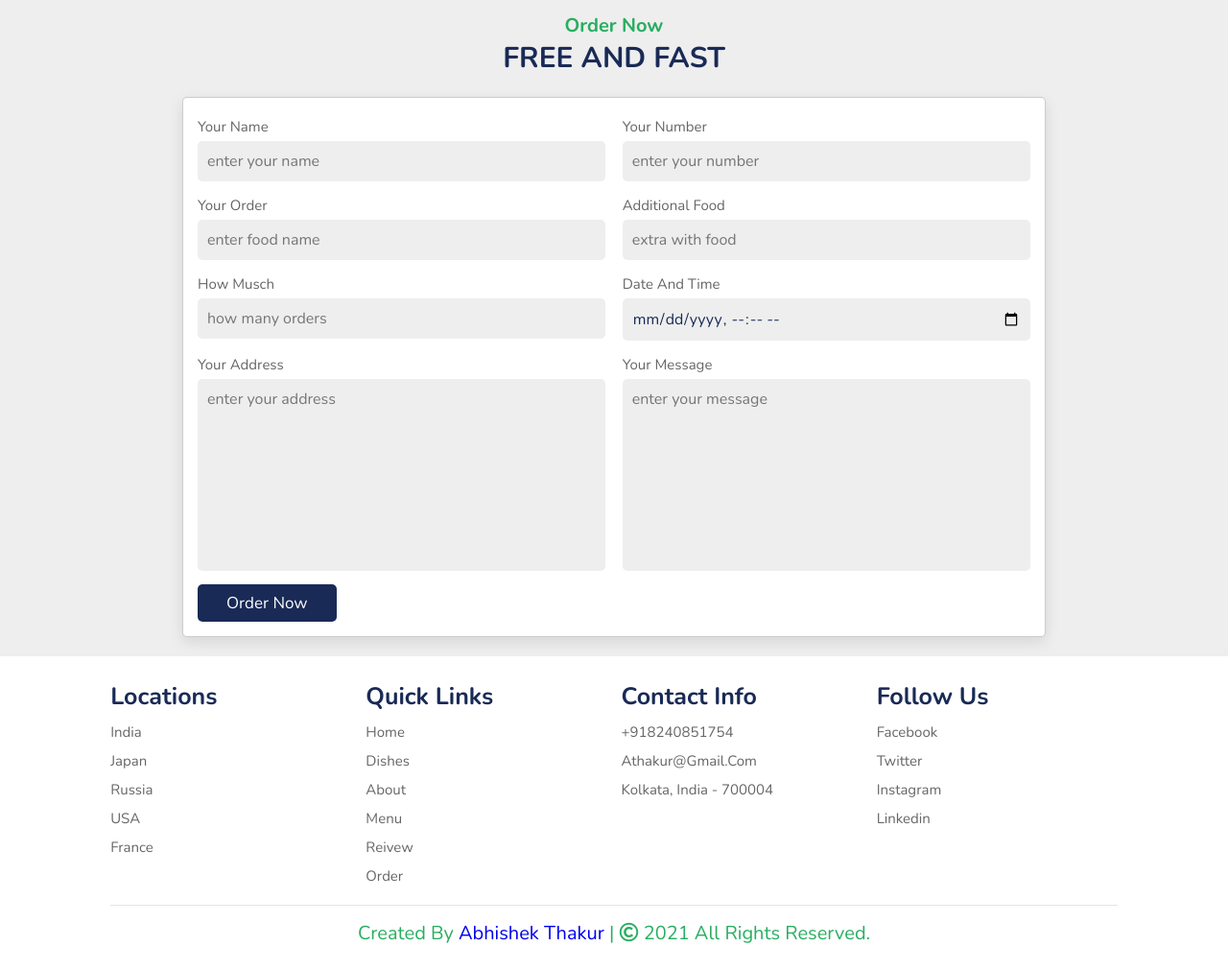
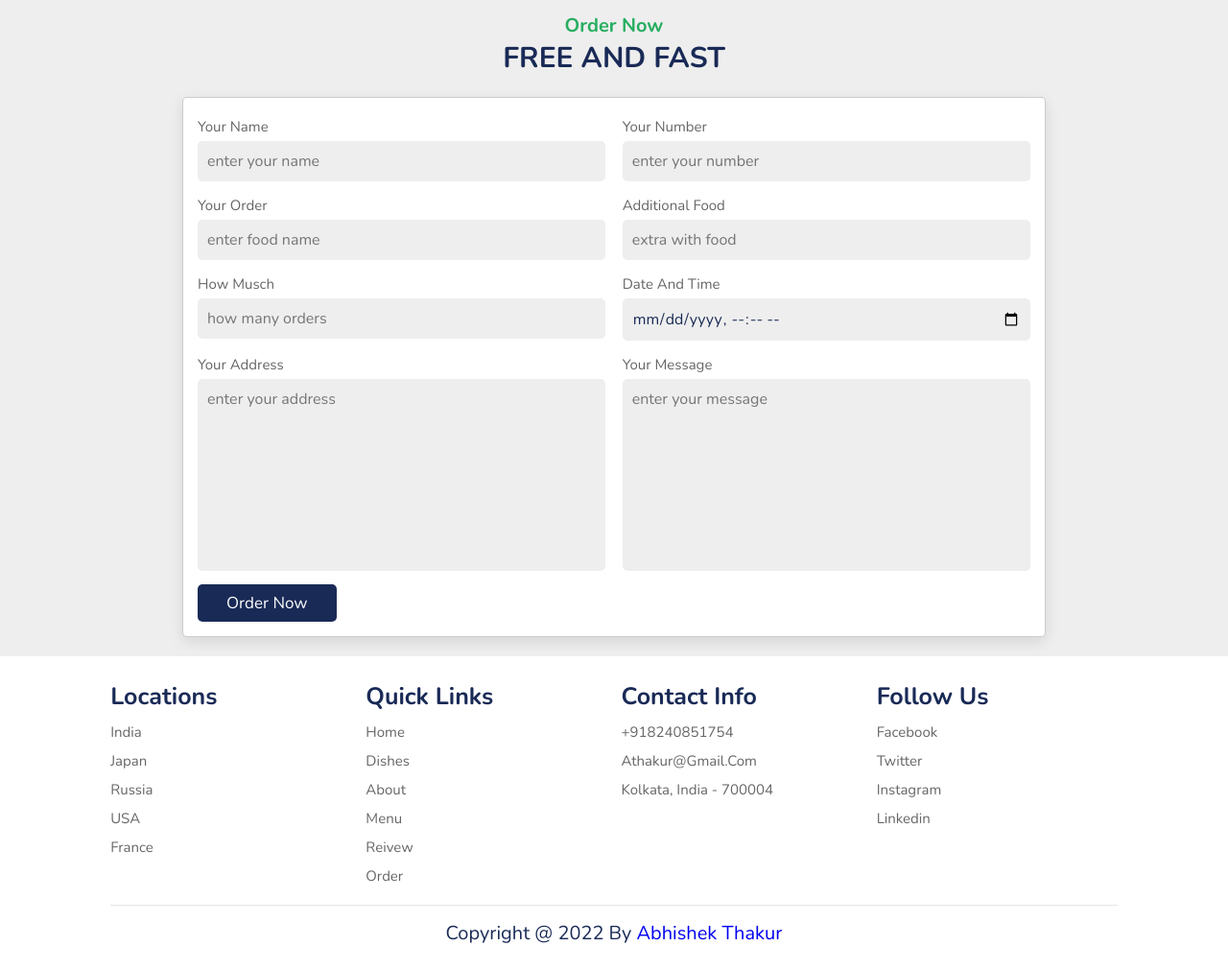
Before and after one commit to Abhishek42u/Food-Delivery-Website, a plain HTML site: page index.html in a window 1280 px wide. Shown: the part 4179-5190 px from the top of the page at 96% size. Drawn offline with nearby package versions, Linux system fonts and the light colour scheme.

Commit message:
Update index.html

```diff
--- a/index.html
+++ b/index.html
@@ -642,7 +642,7 @@
 
     </div>
 
-    <div class="credit"> <span>Created By <a href="https://www.linkedin.com/in/abhishek-thakur-5a24a4212/">Abhishek Thakur</a> | <span class="far fa-copyright"></span> 2021 All rights reserved.</span></div>
+    <div class="credit"> copyright @ 2022 by <a href="https://www.linkedin.com/in/abhishek-thakur-5a24a4212/">Abhishek Thakur</a> </div>
 
 </section>
 
```
